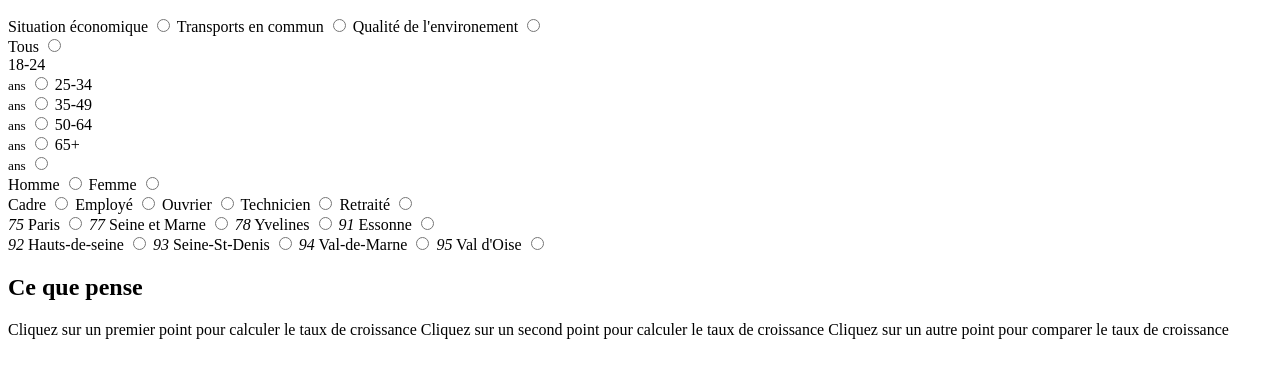
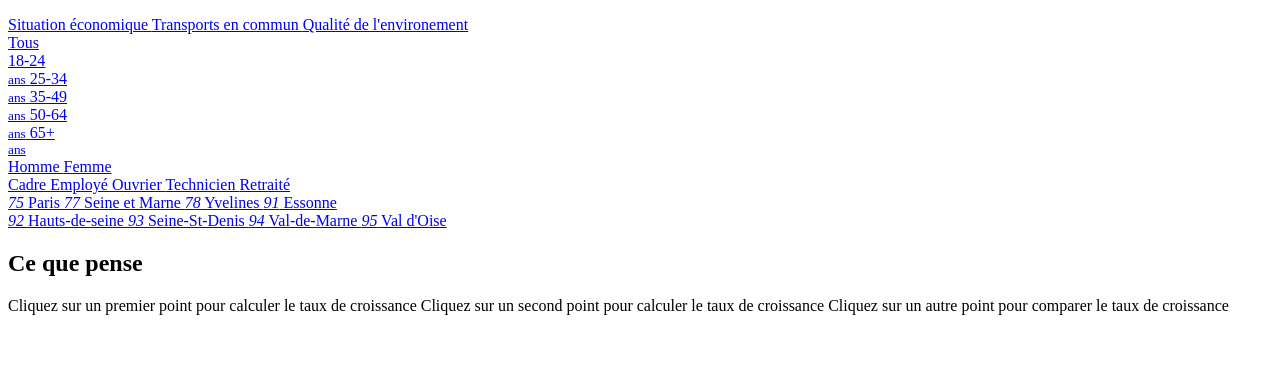
Before and after one commit to jplusplus/idf-barometre, a Django app: template app/templates/partials/answerGraph.dj.html in a window 1280 px wide. Shown: the part 44-422 px from the top of the page. Run offline with Django 3.2, Linux system fonts and the light colour scheme; the template is opened without the code that fills it, so the values that code supplies are empty; parts of the project's set-up code (start-up, migrations or seed data) failed here and were passed over.

Commit message:
Debug IE7 (bouya)

```diff
--- a/app/static/css/bootstrap-overload.less
+++ b/app/static/css/bootstrap-overload.less
@@ -20,7 +20,8 @@ html body .modal {
   font-size: 13px;
   color:#727272;
 
-  a.close {
+  .close {
+    cursor:pointer;
     position:absolute;
     top:@paddingTop;
     right:@paddingLeft;
--- a/app/templates/home.dj.html
+++ b/app/templates/home.dj.html
@@ -23,15 +23,15 @@
     <script type="text/javascript"   src="{% static 'js/vendor/underscore-min.js' %}"></script>
     <script type="text/javascript"   src="{% static 'js/vendor/ui-bootstrap-custom-0.3.0.js' %}"></script>
     <script type="text/coffeescript" src="{% static 'js/controllers.coffee' %}"></script>
-    <script type="text/coffeescript" src="{% static 'js/directives.coffee' %}"></script>
     <script type="text/coffeescript" src="{% static 'js/filters.coffee' %}"></script>
     <script type="text/coffeescript" src="{% static 'js/services.coffee' %}"></script>
     <script type="text/coffeescript" src="{% static 'js/app.coffee' %}"></script>
+    <script type="text/coffeescript" src="{% static 'js/directives.coffee' %}"></script>
 {% endblock %}
 
 {% block content %}
     <div ng-app="barometre" id="ng-app">
-        <div class="container relative" ng-controller="ArrowColorCtrl" ng-class="getClass()">
+        <div class="container relative logo-container" ng-controller="ArrowColorCtrl" ng-class="getClass()">
             <a href="#/" class="logo">
                 Baromètre Ile-de-France
                 <span class="arrow"></span>
--- a/app/templates/partials/answerGraph.dj.html
+++ b/app/templates/partials/answerGraph.dj.html
@@ -1,9 +1,9 @@
 <div class="container centered graph" ng-class="'question-' + question + ' profil-' + profil">
     <ul class="header unstyled" ng-controller="HeaderCtrl">
         <li class="info">
-            <a ng-click="openDialog()" title="Plus d'info sur ce sondage">
+            <span ng-click="openDialog()" href="javascript:return false;" title="Plus d'info sur ce sondage">
                 Information
-            </a>
+            </span>
         </li>
         <li class="dl">
             <a href="{% url answers 'csv' %}?question=[[question]]&amp;profil=[[profil]]" title="Téléchargez les données de cet échantillon">
@@ -13,124 +13,100 @@
     </ul>
     <div class="select-question">
         <div class="row-fluid">
-            <label class="span4 radio-economique vr">
+            <a href="#/answers/?q=economique&amp;p=[[profil]]" class="span4 radio-economique vr">
                 <i class="icon"></i>
                 Situation économique
-                <input type="radio" ng-model="question" value="economique" name="question" />
-            </label>
-            <label class="span4 radio-transport vr">
+            </a>
+            <a href="#/answers/?q=transport&amp;p=[[profil]]" class="span4 radio-transport vr">
                 <i class="icon"></i>
                 Transports en commun
-                <input type="radio" ng-model="question" value="transport" name="question" />
-            </label>
-            <label class="span4 radio-environnement">
+            </a>
+            <a href="#/answers/?q=environnement&amp;p=[[profil]]" class="span4 radio-environnement">
                 <i class="icon"></i>
                 Qualité de l'environement
-                <input type="radio" ng-model="question" value="environnement" name="question" />
-            </label>
+            </a>
         </div>
     </div>
 
     <div class="select-profil">
         <div class="hr select select-all">
-            <label class="radio-all">
+            <a href="#/answers/?p=all&amp;q=[[question]]amp;" class="radio-all">
                 Tous
-                <input type="radio" name="profil" ng-model="profil" value="all" />
-            </label>
+            </a>
         </div>
 
         <div class="hr select select-age">
-            <label class="radio-18_24">
+            <a href="#/answers/?p=18_24&amp;q=[[question]]" class="radio-18_24">
                 18-24<br /><small>ans</small>
-                <input type="radio" name="profil" ng-model="profil" value="18_24" />
-            </label>
-            <label class="radio-25_34">
+            </a>
+            <a href="#/answers/?p=25_34&amp;q=[[question]]" class="radio-25_34">
                 25-34<br /><small>ans</small>
-                <input type="radio" name="profil" ng-model="profil" value="25_34" />
-            </label>
-            <label class="radio-35_49">
+            </a>
+            <a href="#/answers/?p=35_49&amp;q=[[question]]" class="radio-35_49">
                 35-49<br /><small>ans</small>
-                <input type="radio" name="profil" ng-model="profil" value="35_49" />
-            </label>
-            <label class="radio-50_64">
+            </a>
+            <a href="#/answers/?p=50_64&amp;q=[[question]]" class="radio-50_64">
                 50-64<br /><small>ans</small>
-                <input type="radio" name="profil" ng-model="profil" value="50_64" />
-            </label>
-            <label class="radio-65_plus">
+            </a>
+            <a href="#/answers/?p=65_plus&amp;q=[[question]]" class="radio-65_plus">
                 65+<br /><small>ans</small>
-                <input type="radio" name="profil" ng-model="profil" value="65_plus" />
-            </label>
+            </a>
         </div>
         <div class="hr select select-sex">
-            <label class="radio-homme">
+            <a href="#/answers/?p=homme&amp;q=[[question]]" class="radio-homme">
                 Homme
-                <input type="radio" name="profil" ng-model="profil" value="homme" />
-            </label>
-            <label class="radio-femme">
+            </a>
+            <a href="#/answers/?p=femme&amp;q=[[question]]" class="radio-femme">
                 Femme
-                <input type="radio" name="profil" ng-model="profil" value="femme" />
-            </label>
+            </a>
         </div>
 
         <div class="hr select select-job">
-            <label class="radio-cadre">
+            <a href="#/answers/?p=cadre&amp;q=[[question]]" class="radio-cadre">
                 Cadre
-                <input type="radio" name="profil" ng-model="profil" value="cadre" />
-            </label>
-            <label class="radio-employe">
+            </a>
+            <a href="#/answers/?p=employe&amp;q=[[question]]" class="radio-employe">
                 Employé
-                <input type="radio" name="profil" ng-model="profil" value="employe" />
-            </label>
-            <label class="radio-ouvrier">
+            </a>
+            <a href="#/answers/?p=ouvrier&amp;q=[[question]]" class="radio-ouvrier">
                 Ouvrier
-                <input type="radio" name="profil" ng-model="profil" value="ouvrier" />
-            </label>
-            <label class="radio-technicien">
+            </a>
+            <a href="#/answers/?p=technicien&amp;q=[[question]]" class="radio-technicien">
                 Technicien
-                <input type="radio" name="profil" ng-model="profil" value="technicien" />
-            </label>
-            <label class="radio-retraite">
+            </a>
+            <a href="#/answers/?p=retraite&amp;q=[[question]]" class="radio-retraite">
                 Retraité
-                <input type="radio" name="profil" ng-model="profil" value="retraite" />
-            </label>
+            </a>
         </div>
 
         <div class="row-fluid select-dept">
             <div class="span6">
-                <label class="radio-75">
+                <a href="#/answers/?p=75&amp;q=[[question]]" class="radio-75">
                     <i>75</i> Paris
-                    <input type="radio" name="profil" ng-model="profil" value="75" />
-                </label>
-                <label class="radio-77">
+                </a>
+                <a href="#/answers/?p=77&amp;q=[[question]]" class="radio-77">
                     <i>77</i> Seine et Marne
-                    <input type="radio" name="profil" ng-model="profil" value="77" />
-                </label>
-                <label class="radio-78">
+                </a>
+                <a href="#/answers/?p=78&amp;q=[[question]]" class="radio-78">
                     <i>78</i> Yvelines
-                    <input type="radio" name="profil" ng-model="profil" value="78" />
-                </label>
-                <label class="radio-91">
+                </a>
+                <a href="#/answers/?p=91&amp;q=[[question]]" class="radio-91">
                     <i>91</i> Essonne
-                    <input type="radio" name="profil" ng-model="profil" value="91" />
-                </label>
+                </a>
             </div>
             <div class="span6">
-                <label class="radio-92">
+                <a href="#/answers/?p=92&amp;q=[[question]]" class="radio-92">
                     <i>92</i> Hauts-de-seine
-                    <input type="radio" name="profil" ng-model="profil" value="92" />
-                </label>
-                <label class="radio-93">
+                </a>
+                <a href="#/answers/?p=93&amp;q=[[question]]" class="radio-93">
                     <i>93</i> Seine-St-Denis
-                    <input type="radio" name="profil" ng-model="profil" value="93" />
-                </label>
-                <label class="radio-94">
+                </a>
+                <a href="#/answers/?p=94&amp;q=[[question]]" class="radio-94">
                     <i>94</i> Val-de-Marne
-                    <input type="radio" name="profil" ng-model="profil" value="94" />
-                </label>
-                <label class="radio-95">
+                </a>
+                <a href="#/answers/?p=95&amp;q=[[question]]" class="radio-95">
                     <i>95</i> Val d'Oise
-                    <input type="radio" name="profil" ng-model="profil" value="95" />
-                </label>
+                </a>
             </div>
         </div>
 
@@ -140,7 +116,7 @@
         <div class="border-left"></div>
         <h2>
             Ce que pense
-            <span ng:bind-html="profil | alias"></span>
+            <span ng:bind-html="profil | alias"></span>&nbsp;
             <span ng:bind-html="question | alias"></span>
         </h2>
         <div class="manual">
--- a/app/templates/partials/dialog.dj.html
+++ b/app/templates/partials/dialog.dj.html
@@ -1,6 +1,6 @@
 {% load staticfiles %}
 <div class="tc body">
-    <a ng-click="close()" class="close">close</a>
+    <span ng-click="close()" class="close">close</span>
     <h2 class="top30 bottom30">
         <img src="{% static 'img/popin/logo_idf.png' %}" alt='Îles-de-France' />
     </h2>
--- a/app/templates/partials/questionList.dj.html
+++ b/app/templates/partials/questionList.dj.html
@@ -1,9 +1,9 @@
 <div class="container centered">
     <ul class="header unstyled" ng-controller="HeaderCtrl">
         <li class="info">
-            <a ng-click="openDialog()" title="Plus d'info sur ce sondage">
+            <span ng-click="openDialog()" title="Plus d'info sur ce sondage">
                 Information
-            </a>
+            </span>
         </li>
     </ul>
     <ul class="introductions unstyled">
```
Also changed, not shown: app/static/css/base.less (+33 -28 lines), app/static/js/vendor/json2.js (added), 2 other files.
